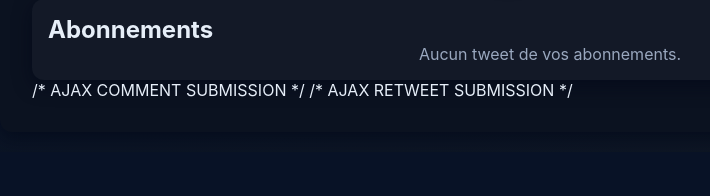
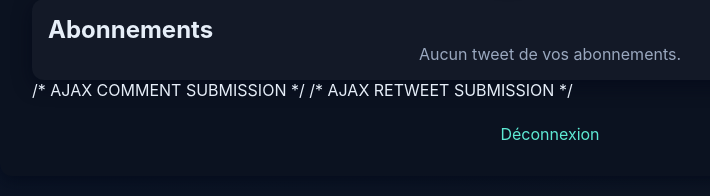
Before and after one commit to nlkris/tigersproject, a Flask app: page /feed in a window 1280 px wide. Shown: the part 740-936 px from the top of the page, without its empty margins (90-800 px from the left). Before the commit the page ends 838 px from the top, so only its background shows below. Run offline with Flask 3, Linux system fonts and the light colour scheme; the visitor is signed in with stand-in values (Sample User, id 1).

Commit message:
bouton deconnexion remis

```diff
--- a/templates/feed.html
+++ b/templates/feed.html
@@ -661,6 +661,7 @@
   });
 
 });
+
 </script>
 
 <script>
@@ -771,6 +772,10 @@
 
 
 
+<!-- Bouton de déconnexion -->
+<p style="text-align:center; margin-top:24px;">
+  <a href="{{ url_for('routes.logout') }}">Déconnexion</a>
+</p>
 
 
 
```
